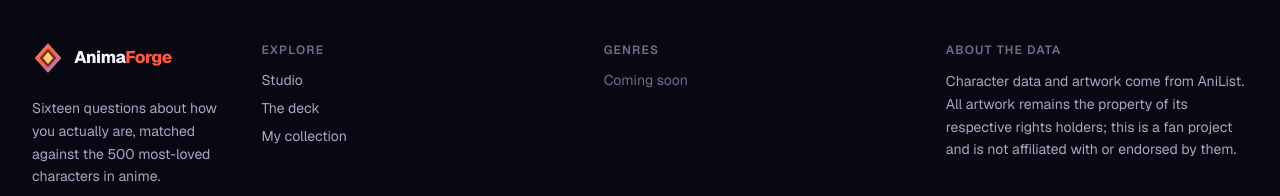
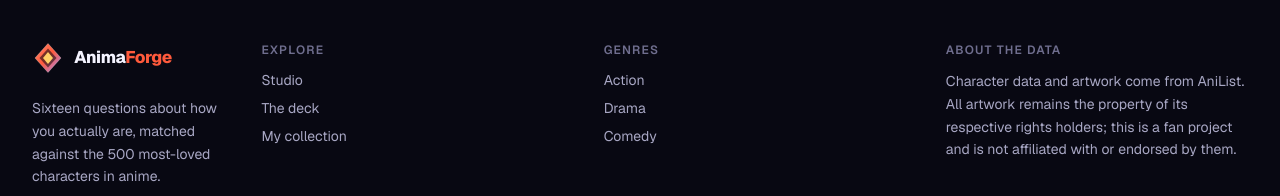
Before and after one commit to andreysamuels0001/WAYLF, a Next.js app: page / in a window 1280 px wide. Shown: the part 3157-3353 px from the top of the page. Built offline with nearby package versions, Linux system fonts and the light colour scheme.

Commit message:
genre links in the footer

```diff
--- a/components/shell/SiteFooter.tsx
+++ b/components/shell/SiteFooter.tsx
@@ -1,5 +1,8 @@
 import Link from "next/link";
 import { Logo } from "./Logo";
+
+/** The deck's three largest genres. Deep links into the filtered deck. */
+const FOOTER_GENRES = ["Action", "Drama", "Comedy"] as const;
 
 export function SiteFooter() {
   return (
@@ -42,7 +45,16 @@ export function SiteFooter() {
                 Genres
               </h2>
               <ul className="mt-3 space-y-2 text-sm">
-                <li className="text-ink-faint">Coming soon</li>
+                {FOOTER_GENRES.map((genre) => (
+                  <li key={genre}>
+                    <Link
+                      href={`/roster?genre=${encodeURIComponent(genre)}`}
+                      className="text-ink-muted transition-colors hover:text-ink"
+                    >
+                      {genre}
+                    </Link>
+                  </li>
+                ))}
               </ul>
             </div>
             <div className="col-span-2 sm:col-span-1">
```
